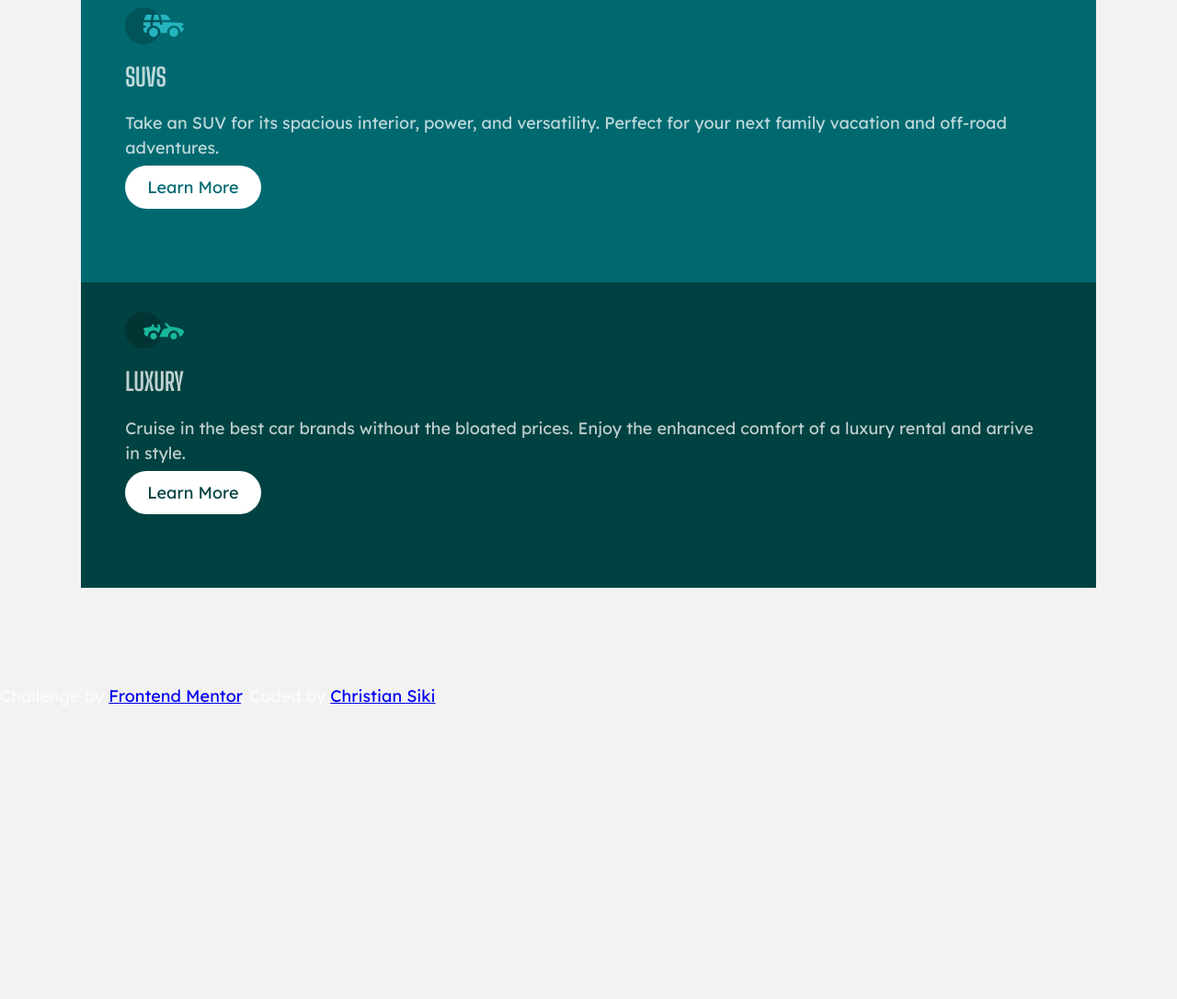
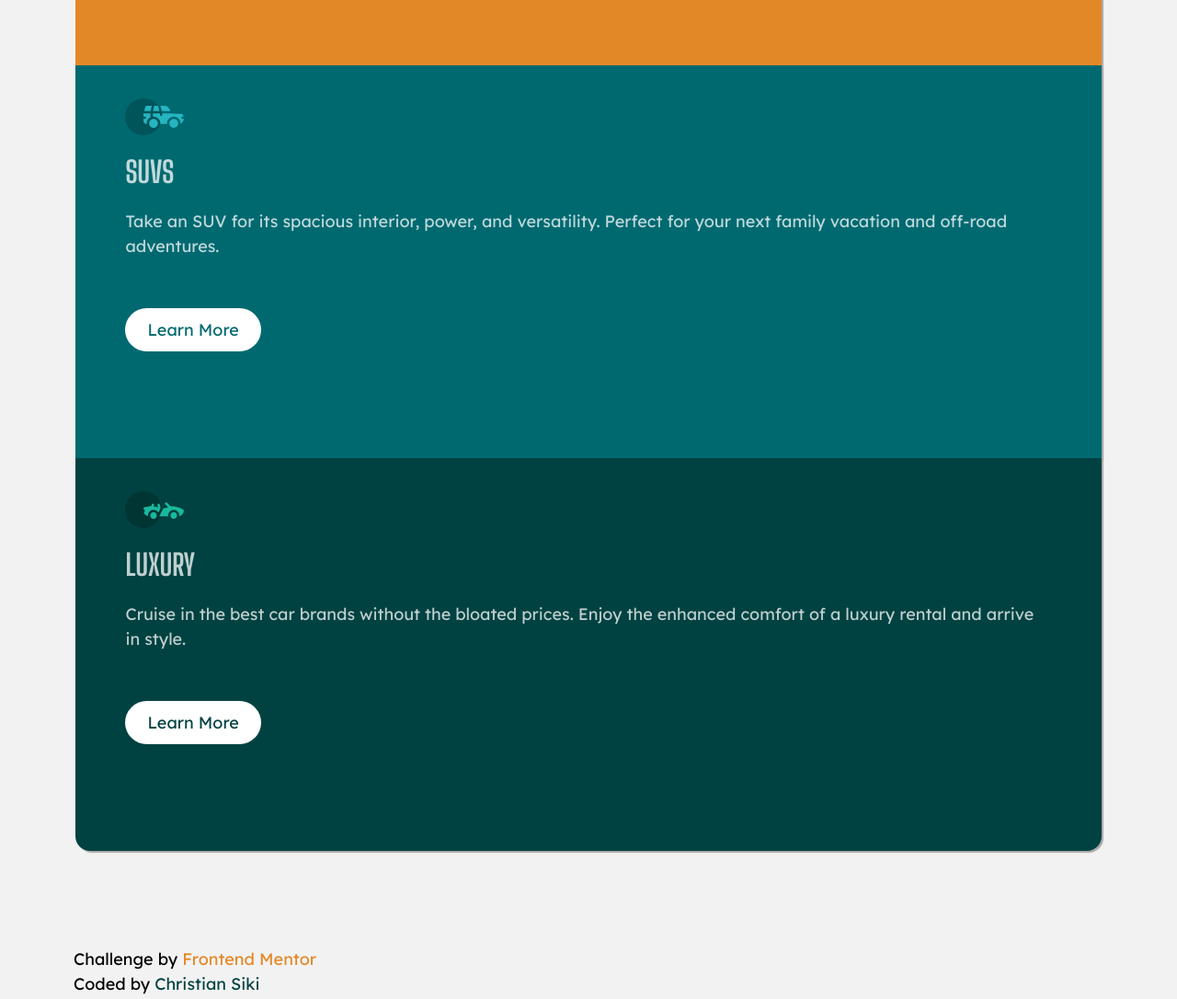
Before and after one commit to christiansiki/FEM-3-column-preview-card, a plain HTML site: page index.html in a window 1280 px wide. Shown: the part 460-1546 px from the top of the page at 92% size. Before the commit the page ends 1230 px from the top, so only its background shows below. Drawn offline with Linux system fonts and the light colour scheme.

Commit message:
Fixed spacing of content in card, added active state to button, added styles to footer

```diff
--- a/index.css
+++ b/index.css
@@ -53,7 +53,14 @@ body {
     font-size: var(--fs-paragraph);
     line-height: 1.5;
     min-height: 100vh;
+}
 
+h2 {
+    font-size: 2rem;
+}
+
+p {
+    margin-bottom: 4rem;
 }
 
 /* make images easier to work with */
@@ -141,9 +148,16 @@ select {
 /* components */
 
 .card {
-    padding-block: 2rem;
-    padding-inline: 3rem;
-    padding-bottom: 5em;
+    padding: 2em 3em 7em 3em;
+    box-shadow: 2px 2px 1px rgba(0, 0, 0, 0.3);
+}
+
+.card--top {
+    border-radius: 1rem 1rem 0 0;
+}
+
+.card--bottom {
+    border-radius: 0 0 1rem 1rem;
 }
 
 .card-grid {
@@ -154,9 +168,31 @@ select {
     margin-inline: auto;
 }
 
+
 .btn {
     padding: 0.75rem 1.5rem;
     background-color: hsl(var(--clr-white));
     border-radius: 100px;
     text-decoration: none;
 }
+
+.btn:hover,
+.btn:focus {
+    border: 1px solid hsl(var(--clr-white));
+    background-color: hsl(var(--clr-white) / 0);
+    color: hsl(var(--clr-white));
+}
+
+.attribution {
+    padding-inline: 5rem;
+    color: black;
+}
+
+.attribution__links {
+    text-decoration: none;
+}
+
+.attribution__links:hover,
+.attribution__links:focus {
+    opacity: .5;
+}
--- a/index.html
+++ b/index.html
@@ -19,7 +19,7 @@
   <main class="container">
     <section class="card-grid">
 
-      <article class="card flow bg-orange">
+      <article class="card card--top flow bg-orange">
         <picture>
           <img src="/images/icon-sedans.svg" alt="sedan icon">
         </picture>
@@ -47,7 +47,7 @@
         </div>
       </article>
 
-      <article class="card flow bg-dark-cyan">
+      <article class="card card--bottom flow bg-dark-cyan">
         <picture>
           <img src="/images/icon-luxury.svg" alt="luxury icon">
         </picture>
@@ -64,9 +64,9 @@
   </main>
 
   <footer>
-    <div class="attribution">
-      <p>Challenge by <a href="https://www.frontendmentor.io?ref=challenge" target="_blank">Frontend Mentor</a>.
-      Coded by <a href="#">Christian Siki</a>.</p>
+    <div class="attribution flex">
+      <p class=>Challenge by <a class=" attribution__links text-orange" href="https://www.frontendmentor.io?ref=challenge" target="_blank">Frontend Mentor</a><br>
+      Coded by <a class=" attribution__links text-dark-cyan" href="https://github.com/christiansiki" target="_blank">Christian Siki</a></p>
     </div>
   </footer>
 </body>
```
